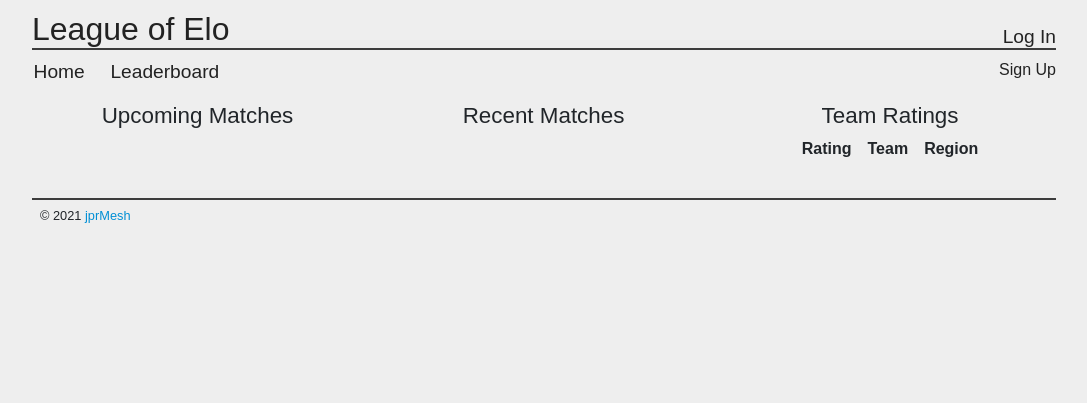
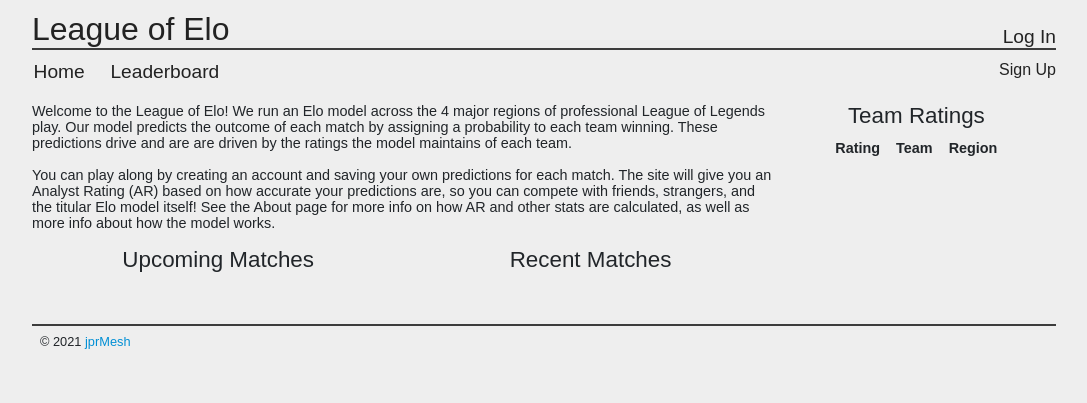
Before and after one commit to jprMesh/loe_django, a Django app: page / in a window 1280 px wide. Shown: the top 403 px of the page, without its empty margins (96-1183 px from the left). Run offline with Django 3.2, Linux system fonts and the light colour scheme; data comes from the database, SQL or seed files in the repository; data that the repository does not hold is empty; some libraries are stand-ins or nearby versions.

Commit message:
intro text and some css for desktop

```diff
--- a/loe/ratings/templates/ratings/index.html
+++ b/loe/ratings/templates/ratings/index.html
@@ -7,8 +7,13 @@
 {% block title %}LOE Upcoming Matches{% endblock %}
 
 {% block content %}
-<div class="row">
-<div class="section_div col">
+<div class="content_grid">
+<div class="section_div grid_item site_intro">
+  <p>Welcome to the League of Elo! We run an Elo model across the 4 major regions of professional League of Legends play. Our model predicts the outcome of each match by assigning a probability to each team winning. These predictions drive and are are driven by the ratings the model maintains of each team.</p>
+  <p>You can play along by creating an account and saving your own predictions for each match. The site will give you an Analyst Rating (AR) based on how accurate your predictions are, so you can compete with friends, strangers, and the titular Elo model itself! See the About page for more info on how AR and other stats are calculated, as well as more info about how the model works.</p>
+</div>
+
+<div class="section_div grid_item match_lists">
   <h2 class="section_header">Upcoming Matches</h2>
   <table class="match_table">
   {% for match in matches %}
@@ -20,7 +25,7 @@
   </table>
 </div>
 
-<div class="section_div col">
+<div class="section_div grid_item match_lists">
   <h2 class="section_header">Recent Matches</h2>
   <table class="match_table">
   {% for match in recent_matches %}
@@ -36,7 +41,7 @@
   </table>
 </div>
 
-<div class="section_div col">
+<div class="section_div grid_item team_ratings">
   <h2 class="section_header">Team Ratings</h2>
   <table>
     <tr>
--- a/loe/ratings/templatetags/template_extras.py
+++ b/loe/ratings/templatetags/template_extras.py
@@ -45,7 +45,7 @@
         stats_dict['num_predictions'] = num_predictions
         if num_predictions == 0:
             return
-        exp_mult = min(10.0, 10 * log10(num_predictions) / 3.0)
+        exp_mult = min(3.0, log10(num_predictions))
         aar = 100 - (200 * avg_brier[0]['avg_brier'])
         lar = aar * exp_mult
         stats_dict['aar'] = int(aar)
--- a/loe/ratings/views.py
+++ b/loe/ratings/views.py
@@ -19,7 +19,7 @@
             .order_by('start_timestamp'))
     recent_matches = list(Match.objects
             .filter(start_timestamp__lte=timezone.now())
-            .order_by('-start_timestamp'))[:20]
+            .order_by('-start_timestamp'))[:15]
     er = EloRanking()
     active_teams = er.get(request)
 
@@ -65,6 +65,7 @@
     def get(self, request):
         active_teams = (TeamRating.objects
                 .filter(team__is_active=True, rating_date__gte=(timezone.now() - datetime.timedelta(days=90)))
+                .exclude(team__region='INT')
                 .values('rating', 'team__short_name', 'team__region')
                 .order_by('-rating'))
         for team in active_teams:
--- a/loe/site_static/loe.css
+++ b/loe/site_static/loe.css
@@ -1,7 +1,9 @@
 body {
     background: #EEEEEE;
+    margin: 0;
+    min-height:100%;
     font-family: sans-serif;
-    margin: 0;
+    font-size: 0.9rem;
     line-height: normal;
 }
 
@@ -35,7 +37,7 @@
     text-decoration: none;
 }
 
-header {
+header, footer {
     padding: 0.625rem;
 }
 
@@ -60,6 +62,11 @@
     margin: auto;
 }
 
+.body_wrapper {
+    padding-left: 0.7rem;
+    padding-right: 0.7rem;
+}
+
 .header_top {
     display: flex;
     border-bottom: 2px solid #3c3c3c;
@@ -77,7 +84,7 @@
 }
 
 .footer {
-    margin-bottom: 40px;
+    margin-bottom: 30px;
     padding-top: 0.5rem;
     border-top: 2px solid #3c3c3c;
     width: 100%;
@@ -93,11 +100,30 @@
     color: #008fd5;
 }
 
-.row {
+/* grid stuff */
+
+.content_grid {
+  margin-bottom: 30px;
   display: grid;
+  grid-template-columns: 1fr 1fr 0.75fr;
+  grid-template-rows: auto auto;
   grid-auto-flow: column;
-  margin-bottom: 40px;
 }
+
+.site_intro {
+    grid-column: span 2;
+}
+
+.match_lists {
+    padding-left: 0.5rem;
+    padding-right: 0.5rem;
+}
+
+.team_ratings {
+    grid-row: span 2;
+}
+
+/* end grid stuff */
 
 .section_header {
     margin-bottom: 0.625rem;
--- a/loe/templates/base.html
+++ b/loe/templates/base.html
@@ -53,13 +53,17 @@
         {% endif %}
       </div>
     </header>
-    <div class="body site_wrapper">
-    {% block content %}
-    {% endblock %}
+    <div class="body_wrapper">
+      <div class="site_wrapper">
+        {% block content %}
+        {% endblock %}
+      </div>
     </div>
-    <div class="footer site_wrapper">
-      <span>© 2021 <a href="https://github.com/jprmesh">jprMesh</a></span>
-    </div>
+    <footer>
+      <div class="footer site_wrapper">
+        <span>© 2021 <a href="https://github.com/jprmesh">jprMesh</a></span>
+      </div>
+    </footer>
   </main>
 </body>
 </html>
```
